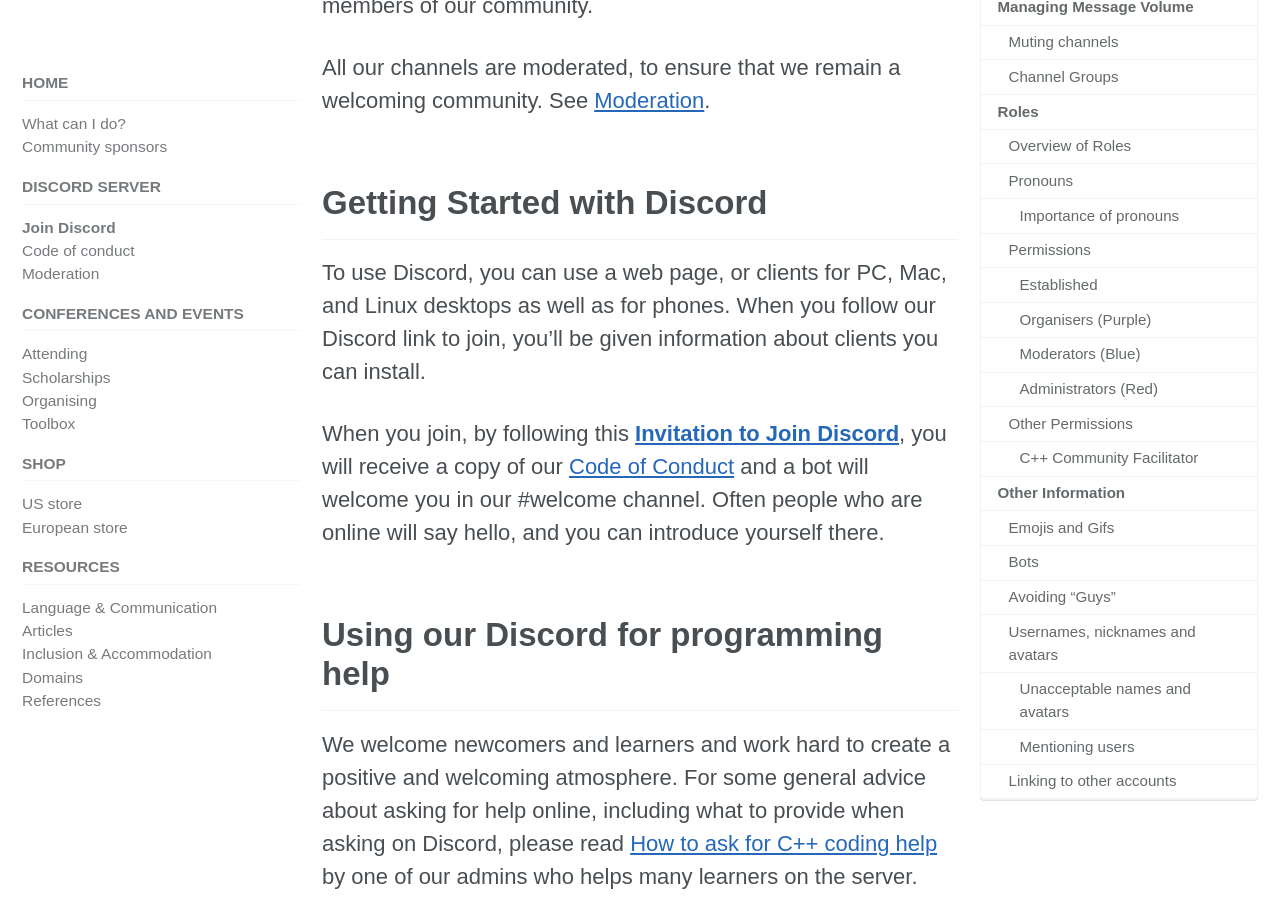
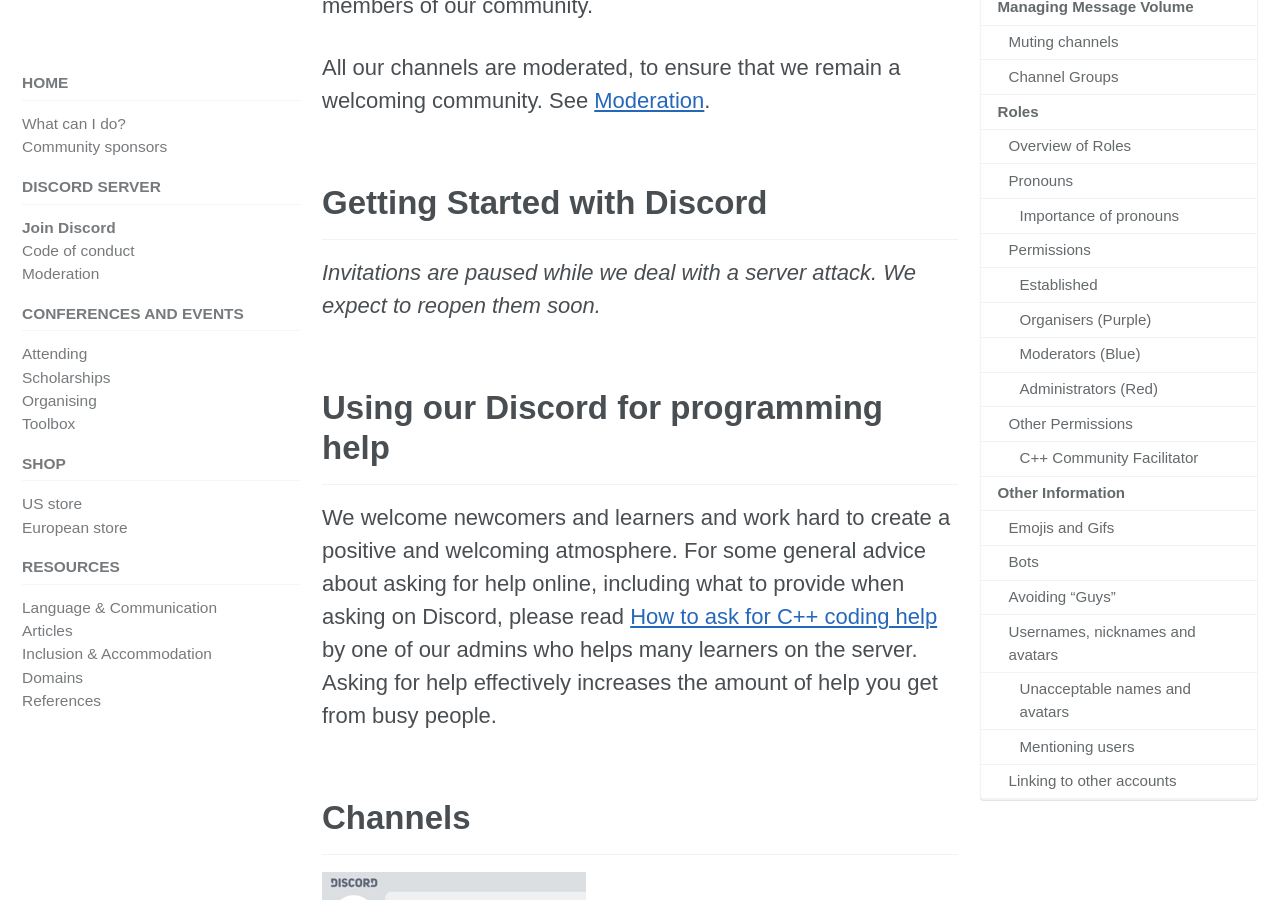
Before and after one commit to include-cpp/include-cpp.github.io, a Jekyll site: the page built from discord/index.md, in a window 1280 px wide and 900 px high, scrolled down 503 px. Built offline with Jekyll 4.4.1, drawn with Linux system fonts in a browser that asks for light colours; cached includes are drawn as plain includes; nearby versions of some CDN libraries.

Commit message:
Turn off invites

```diff
--- a/discord/index.md
+++ b/discord/index.md
@@ -13,9 +13,13 @@ All our channels are moderated, to ensure that we remain a welcoming community.
 
 ## Getting Started with Discord
 
+_Invitations are paused while we deal with a server attack. We expect to reopen them soon._
+
+<!--
 To use Discord, you can use a web page, or clients for PC, Mac, and Linux desktops as well as for phones. When you follow our Discord link to join, you'll be given information about clients you can install.
 
 When you join, by following this **[Invitation to Join Discord](https://discord.gg/gznh3rn9e2)**, you will receive a copy of our [Code of Conduct](/code-of-conduct/) and a bot will welcome you in our #welcome channel. Often people who are online will say hello, and you can introduce yourself there.
+-->
 
 ## Using our Discord for programming help
 
```
